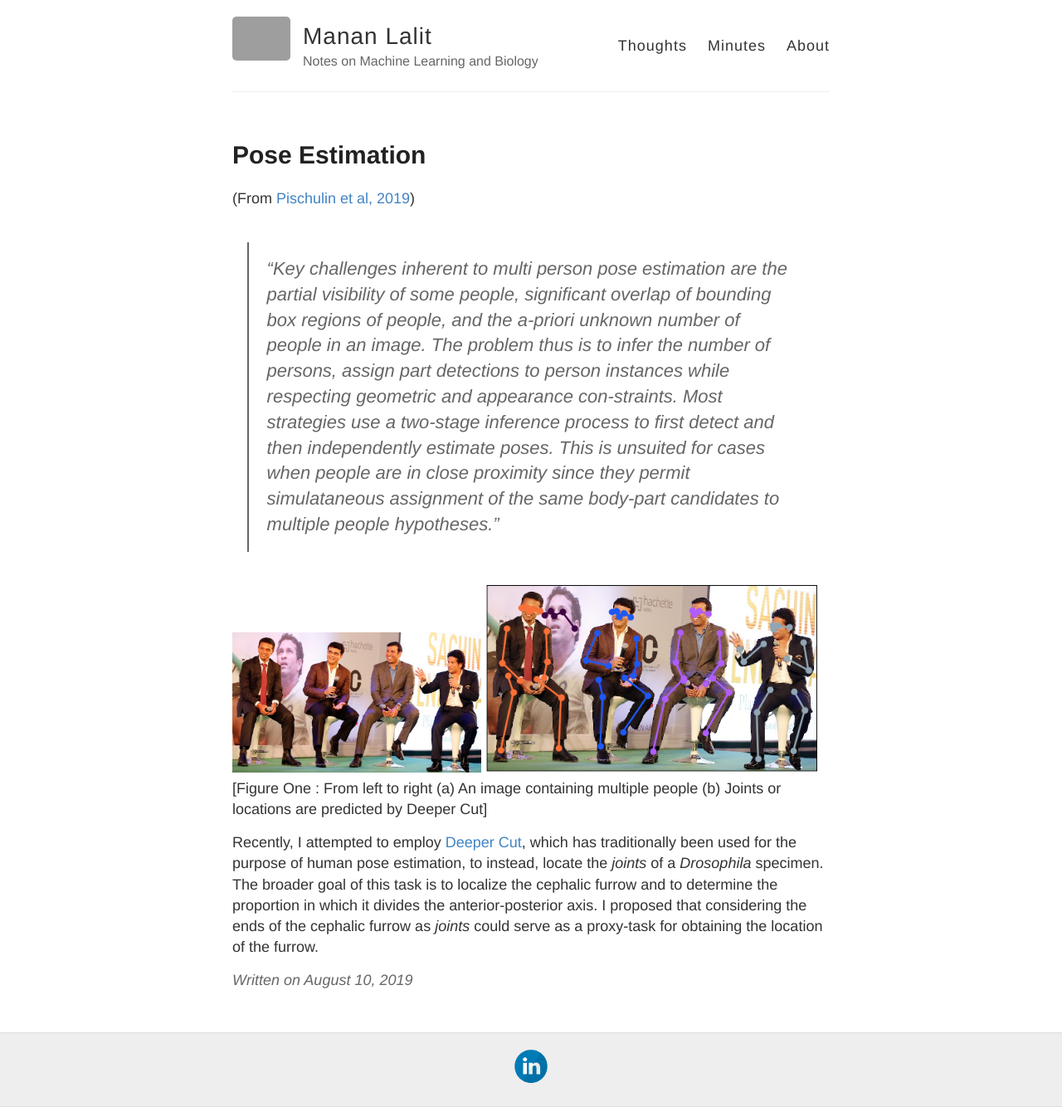
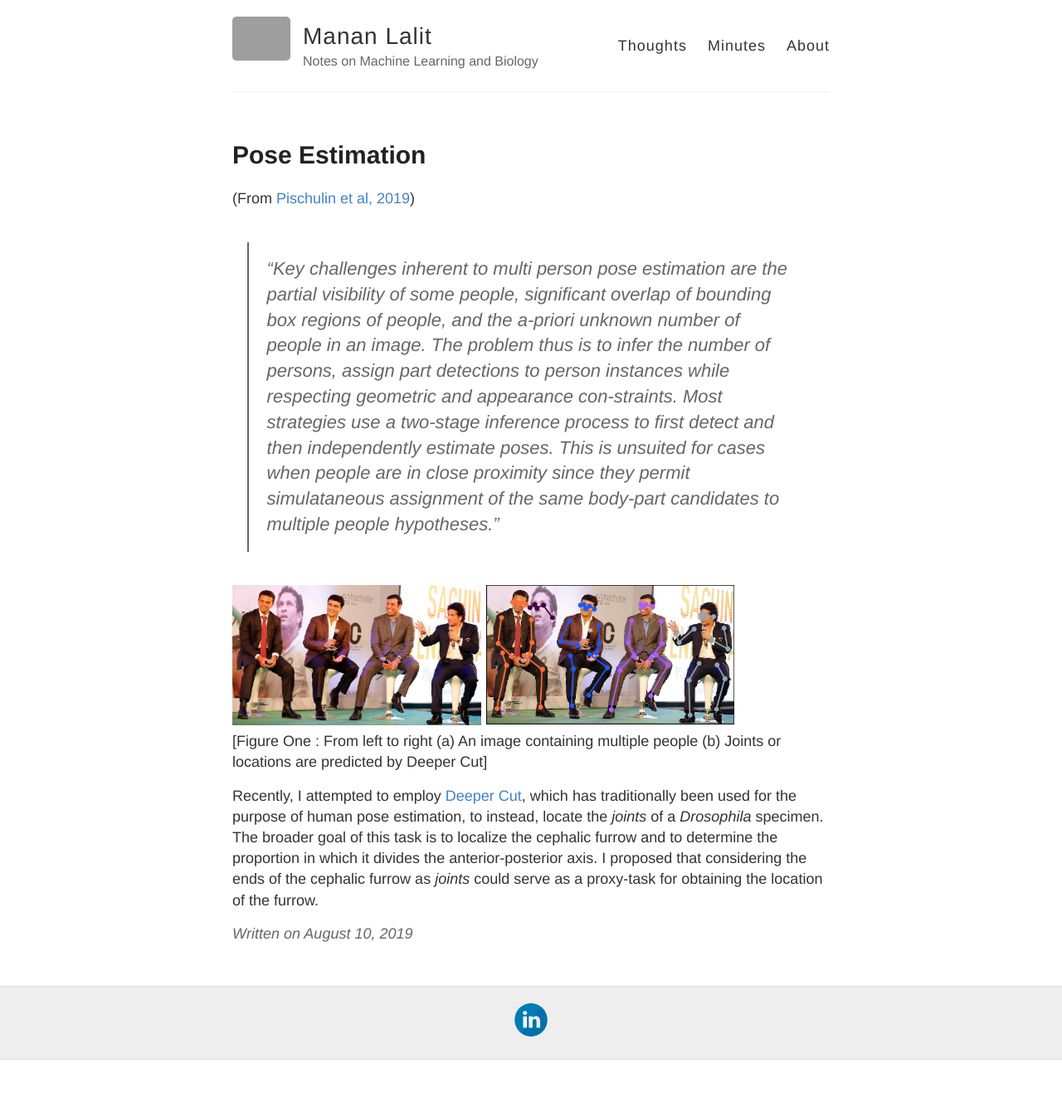
Before and after one commit to malaalam/minuteskeeper, a Jekyll site: the page built from _posts/2019-08-10-10-August-2019.md, in a window 1280 px wide. Shown: the whole page at 83% size. Built offline with Jekyll 4.4.1, drawn with Linux system fonts in a browser that asks for light colours; a script that is not in the unit is left out; comment, search, counter and statistics services are not loaded; after the commit the page ends 1277 px from its top, so only the background shows below that; grey boxes are pictures that could not be loaded.

Commit message:
Reduced size of imageTwo

```diff
--- a/_posts/2019-08-10-10-August-2019.md
+++ b/_posts/2019-08-10-10-August-2019.md
@@ -12,7 +12,7 @@ comments: true
 
 <p float="center"><figure>
 <img src="../images/2019-08-10/imageOne.jpg" width= "300" />
-<img src="../images/2019-08-10/imageTwo.png" width ="400"/>
+<img src="../images/2019-08-10/imageTwo.png" width ="300"/>
 <figcaption>
 [Figure One : From left to right (a) An image containing multiple people (b) Joints or locations are predicted by Deeper Cut]</figcaption></figure>
 </p>
```
